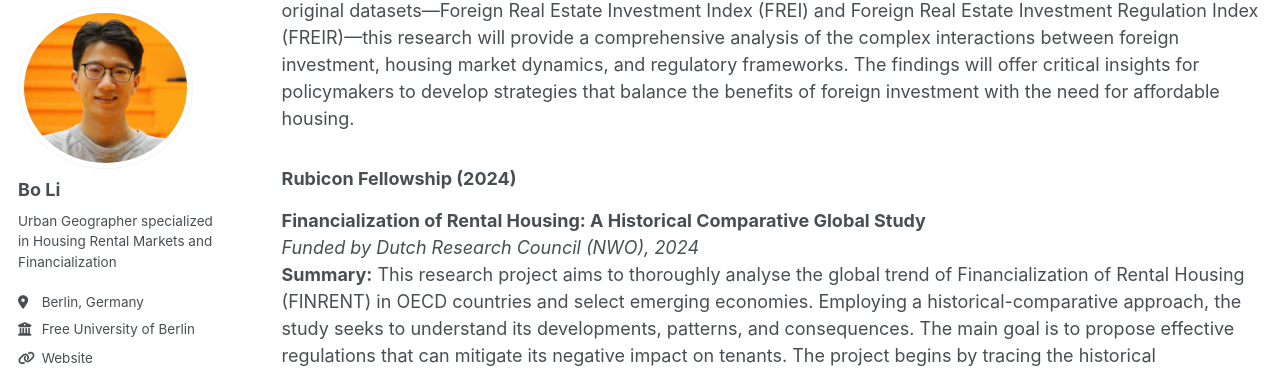
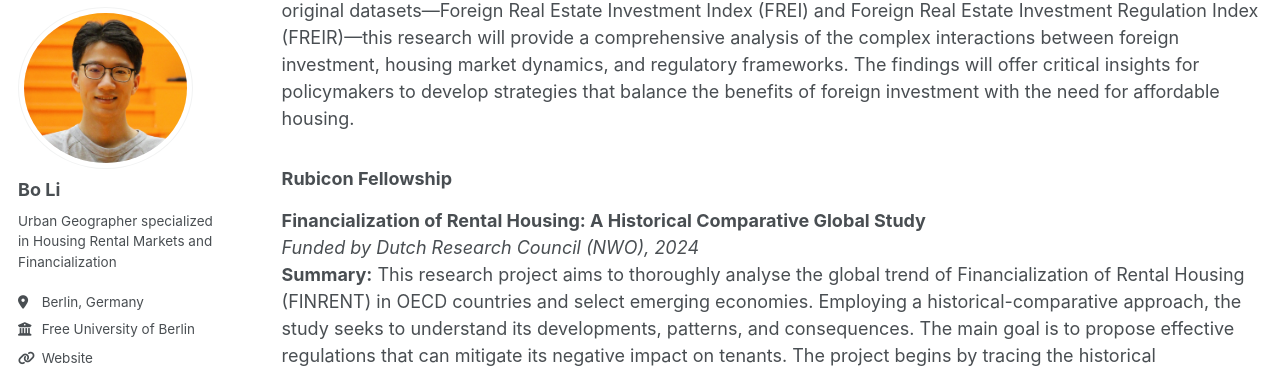
Before and after one commit to housingforall/housingforall.github.io, a Jekyll site: the page built from _pages/grants.md, in a window 1280 px wide and 900 px high, scrolled down 438 px. Shown: the part 92-460 px from the top of the window. Built offline with Jekyll 4.4.1, drawn with Linux system fonts in a browser that asks for light colours; some web fonts are replaced.

Commit message:
Update grants.md

```diff
--- a/_pages/grants.md
+++ b/_pages/grants.md
@@ -14,7 +14,7 @@ author_profile: true
 **Summary:** The rapid influx of global capital into residential real estate has significantly reshaped housing markets, particularly in global cities, where foreign investment has driven up property prices and rents, exacerbating housing affordability challenges. Despite its economic benefits, Foreign Real Estate Investment (FREI) often makes homeownership less attainable for local residents, leading to varied government responses. While some case studies have explored this issue on a localized level, a large-scale, comparative analysis remains absent. This project addresses this gap by investigating the impact of FREI on housing affordability and
 homeownership across 50 countries, using a comparative political economy approach. The study will analyze divergent regulatory approaches and evaluate their effectiveness in managing FREI’s effects on housing markets. Using advanced econometric methods like Vector Autoregression (VAR) and Instrumental Variable (IV) models, and developing two original datasets—Foreign Real Estate Investment Index (FREI) and Foreign Real Estate Investment Regulation Index (FREIR)—this research will provide a comprehensive analysis of the complex interactions between foreign investment, housing market dynamics, and regulatory frameworks. The findings will offer critical insights for policymakers to develop strategies that balance the benefits of foreign investment with the need for affordable housing.
 
-### Rubicon Fellowship (2024)
+### Rubicon Fellowship
 **Financialization of Rental Housing: A Historical Comparative Global Study**
 *Funded by Dutch Research Council (NWO), 2024*
 **Summary:** This research project aims to thoroughly analyse the global trend of Financialization of Rental Housing (FINRENT) in OECD countries and select emerging economies. Employing a historical-comparative approach, the study seeks to understand its developments, patterns, and consequences. The main goal is to propose effective regulations that can mitigate its negative impact on tenants. The project begins by tracing the historical development of FINRENT, evaluating how widespread it has become, and examining the drivers of its development in different countries. It then investigates the strategies employed by institutional investors to enter and expand in the local rental housing market. Meanwhile, the study looks at how these investors interact with government authorities through a political economy lens. Additionally, the research examines how FINRENT influences tenants' experiences, particularly its connection to affordability, secure tenancy, and housing quality. Ultimately, the project aims to provide practical policy suggestions for local governments to counteract the downsides of FINRENT, while considering the unique circumstances of each country. The outcomes of this study contribute not only to the theoretical understanding of housing financialization but also align with the United Nations' Sustainable Development Goals framework by ensuring citizens' rights to adequate and affordable housing.
```
